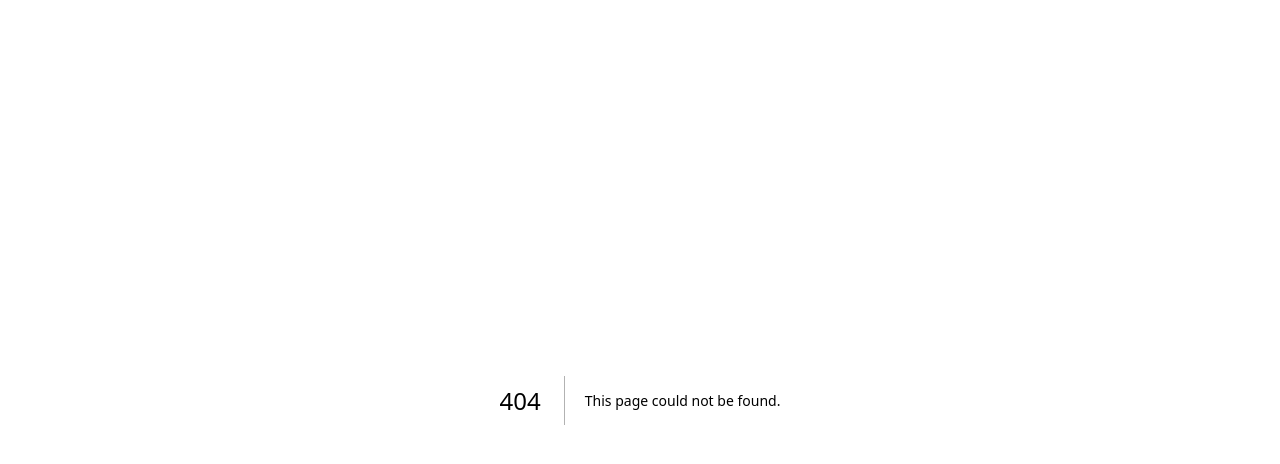
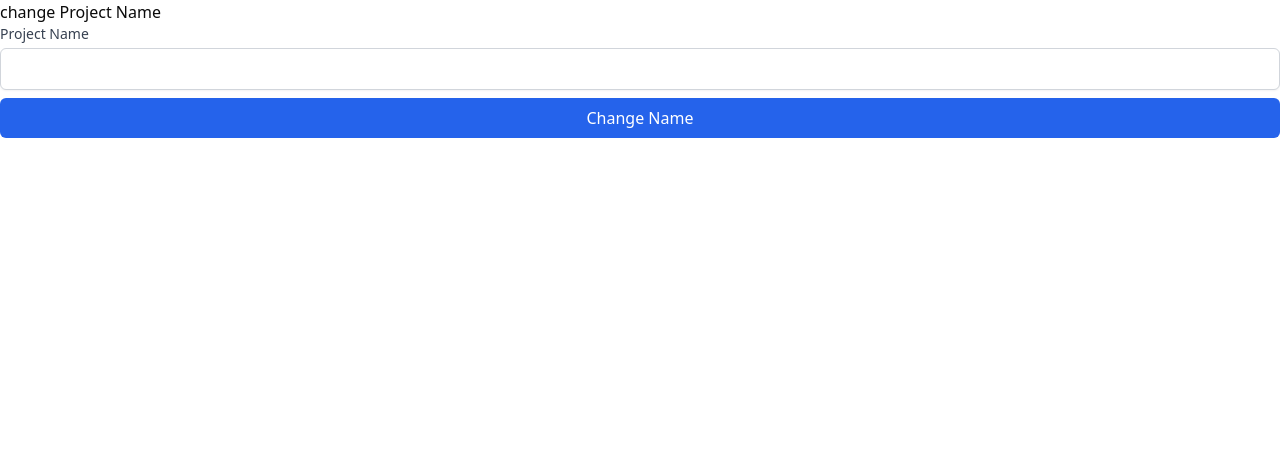
Before and after one commit to Luke-Peddle/TeamHealthDashBoard, a Next.js app in the folder team-health-dashboard-app/: page /components/projects/EditProject in a window 1280 px wide. Before the commit this address had no page. Shown: the top 464 px of the page. Built offline with nearby package versions, Linux system fonts and the light colour scheme.

Commit message:
added ability to edit the name of a project

```diff
--- /dev/null
+++ b/team-health-dashboard-app/pages/components/projects/EditProject.tsx
@@ -0,0 +1,69 @@
+import React from 'react'
+import { useState } from 'react';
+import { useRouter } from 'next/router';
+import axios from 'axios';
+
+const EditProject = (props) => {
+    const router = useRouter();
+
+    const[name, setName] = useState('');
+    const [message, setMessage] = useState({ text: '', type: '' });
+
+
+    const handleSubmit = (e: React.FormEvent<HTMLFormElement>) => {
+        e.preventDefault();
+        console.log(props.project);
+
+        const { id } = router.query;
+        const updatedProject = props.project;
+        updatedProject.name = name;
+        console.log(updatedProject);
+
+        axios.patch(`http://localhost:4000/api/project/${id}`, updatedProject)
+        .then(response => {
+            console.log('project updated', response.data);
+            setMessage({ text: 'project updated successfully!', type: 'success' });
+
+            setName('');
+        })
+        .catch(error => {
+            console.error('There was an error updating the project!', error);
+            setMessage({ text: 'Error updating the project', type: 'error' });
+        });
+
+    }
+  return (
+    <div>
+        <div>
+            change Project Name
+            <br/>
+
+            <form  onSubmit={handleSubmit}>
+                <div>
+                    <label className="block text-sm font-medium text-gray-700 mb-1">
+                        Project Name
+                    </label>
+                    <input
+                        type="text"
+                        value={name}
+                        onChange={(e) => setName(e.target.value)}
+                        required
+                        className="w-full px-3 py-2 border border-gray-300 rounded-md shadow-sm focus:outline-none focus:ring-1 focus:ring-blue-500 focus:border-blue-500"
+                    />
+                </div>
+
+                <div className="pt-2">
+                    <button
+                        type="submit"
+                        className="w-full bg-blue-600 hover:bg-blue-700 text-white font-medium py-2 px-4 rounded-md transition-colors duration-150 focus:outline-none focus:ring-2 focus:ring-blue-500 focus:ring-opacity-50"
+                    >
+                        Change Name
+                    </button>
+                </div>
+            </form>
+        </div>
+    </div>
+  )
+}
+
+export default EditProject
--- a/team-health-dashboard-app/pages/dashbaord/manager/projects/[id]/index.tsx
+++ b/team-health-dashboard-app/pages/dashbaord/manager/projects/[id]/index.tsx
@@ -1,11 +1,13 @@
 import React, { useState } from 'react';
 import axios from 'axios';
 import SidePanel from '@/pages/components/projects/SidePannel/SidePAnnel';
+import EditProject from '@/pages/components/projects/EditProject';
 import { Button } from '@/components/ui/button';
 import { Menu, ChevronRight } from 'lucide-react';
 
 export async function getServerSideProps(context) {
     const { id } = context.params;
+    console.log(id)
 
 
     try {
@@ -15,12 +17,11 @@ export async function getServerSideProps(context) {
         const nonTeamMembersResponse = await axios.get(`http://localhost:4000/api/users/nonTeamMembers/${id}`);
 
 
-        const projectList = projectResponse.data;
-        const project = projectList[0]
+        const project = projectResponse.data;
         const sprints = sprintResponse.data;
         const teamMembers = teamMembersResponse.data
         const nonTeamMembers = nonTeamMembersResponse.data
-        console.log(teamMembers)
+        console.log("Project: "+ project)
         return { props: { project, sprints, teamMembers, nonTeamMembers } };
     } catch (error) {
         console.error('Server-side fetch error:', error);
@@ -62,6 +63,7 @@ const Index = ({ project, sprints, teamMembers, nonTeamMembers }) => {
       </Button>
 
       <SidePanel
+        project ={project}
         sprints = {sprints}
         members ={teamMembers}
         nonTeamMembers ={nonTeamMembers}
```
